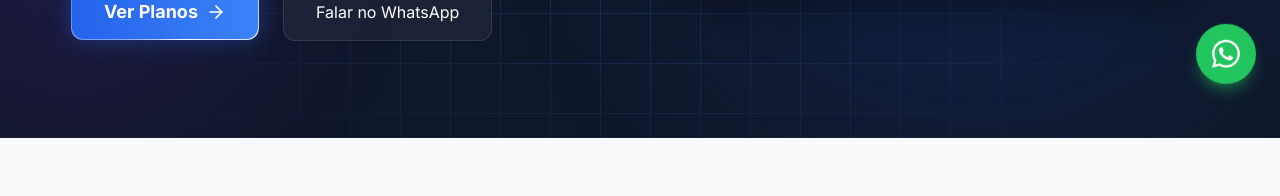
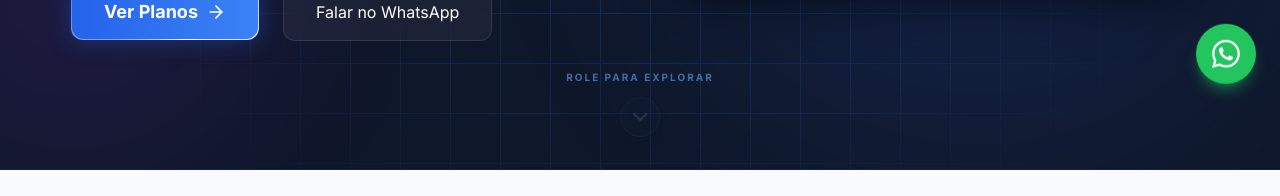
Before and after one commit to cartzdeveloper/PROFIBER-TELECOM, a React (Vite) app: page / in a window 1280 px wide. Shown: the part 687-883 px from the top of the page. Built offline with nearby package versions, Linux system fonts and the light colour scheme.

Commit message:
feat: Add scroll hint animation and parallax adjustments
Introduces a new scroll hint animation with CSS and Tailwind configuration. Updates the Hero component to incorporate parallax effects based on mouse movement and adjusts padding for better visual balance.

```diff
--- a/components/Hero.tsx
+++ b/components/Hero.tsx
@@ -1,5 +1,5 @@
 import React, { useState, useEffect, useRef } from 'react';
-import { ArrowRight, Wifi, CheckCircle2 } from 'lucide-react';
+import { ArrowRight, Wifi, CheckCircle2, ChevronDown } from 'lucide-react';
 import { Plan } from '../types';
 import { CONTACT_INFO } from '../constants';
 
@@ -15,8 +15,6 @@ export const Hero: React.FC<HeroProps> = ({ selectedPlan }) => {
     const handleMouseMove = (e: MouseEvent) => {
       if (!sectionRef.current) return;
 
-      // Calculate normalized mouse position (-1 to 1)
-      // This centers the coordinate system in the middle of the screen
       const x = (e.clientX / window.innerWidth) * 2 - 1;
       const y = (e.clientY / window.innerHeight) * 2 - 1;
 
@@ -31,12 +29,10 @@ export const Hero: React.FC<HeroProps> = ({ selectedPlan }) => {
     <section
       ref={sectionRef}
       id="home"
-      className="relative pt-36 lg:pt-48 pb-24 overflow-hidden bg-profiber-dark min-h-[95vh] flex items-center border-b border-white/5"
+      className="relative pt-36 lg:pt-48 pb-32 overflow-hidden bg-profiber-dark min-h-[95vh] flex items-center border-b border-white/5"
     >
 
       {/* --- Parallax Background Layers --- */}
-
-      {/* Layer 1: Deep Space Grid (Moves slowly opposite to mouse) */}
       <div
         className="absolute inset-0 z-0 opacity-20 pointer-events-none transition-transform duration-100 ease-out"
         style={{
@@ -55,7 +51,6 @@ export const Hero: React.FC<HeroProps> = ({ selectedPlan }) => {
         </div>
       </div>
 
-      {/* Layer 2: Glowing Orb (Moves slightly faster for depth) */}
       <div
         className="absolute top-1/4 right-0 z-0 transition-transform duration-700 ease-out"
         style={{
@@ -65,7 +60,6 @@ export const Hero: React.FC<HeroProps> = ({ selectedPlan }) => {
         <div className="w-[600px] h-[600px] bg-blue-600/20 rounded-full blur-[100px] mix-blend-screen animate-pulse"></div>
       </div>
 
-      {/* Layer 3: Secondary Accent Orb (Left side) */}
       <div
         className="absolute bottom-0 left-[-10%] z-0 transition-transform duration-1000 ease-out"
         style={{
@@ -82,7 +76,6 @@ export const Hero: React.FC<HeroProps> = ({ selectedPlan }) => {
         {/* Text Content */}
         <div className="w-full lg:w-1/2 text-center lg:text-left flex flex-col items-center lg:items-start">
 
-          {/* Large Logo with slight hover lift */}
           <div className="mb-8 transform hover:scale-105 transition-transform duration-500">
             <img
                 src="https://i.ibb.co/pvNn2Rcv/IMG-1778.png"
@@ -125,20 +118,11 @@ export const Hero: React.FC<HeroProps> = ({ selectedPlan }) => {
           </p>
 
           <div className="flex flex-col sm:flex-row gap-6 w-full sm:w-auto items-center">
-            {/*
-                ULTRA-SOPHISTICATED BUTTON DESIGN
-                - p-[1px]: Creates a razor-thin border for elegance.
-                - h-14: Sleek height (56px)
-                - shadow-[0_0_25px...]: Reduced glow spread for a cleaner look.
-            */}
             <a
               href={selectedPlan ? "#subscription-form" : "#plans"}
               className="relative inline-flex h-14 overflow-hidden rounded-xl p-[1px] group transform hover:-translate-y-1 transition-all duration-300 shadow-[0_0_25px_rgba(37,99,235,0.4)] hover:shadow-[0_0_40px_rgba(37,99,235,0.6)] focus:outline-none w-full sm:w-auto"
             >
-              {/* Spinning Light Beam - White flash on Blue */}
               <span className="absolute inset-[-1000%] animate-[spin_4s_linear_infinite] bg-[conic-gradient(from_90deg_at_50%_50%,#2563eb_0%,#ffffff_50%,#2563eb_100%)]" />
-
-              {/* Vibrant Blue Button Content */}
               <span className="inline-flex h-full w-full cursor-pointer items-center justify-center rounded-xl bg-gradient-to-r from-blue-600 to-blue-500 px-8 text-lg font-bold text-white backdrop-blur-3xl transition-all hover:brightness-110">
                 {selectedPlan ? "Finalizar Agora" : "Ver Planos"}
                 <ArrowRight className="ml-2 w-5 h-5 text-white group-hover:translate-x-1 transition-transform" />
@@ -163,15 +147,12 @@ export const Hero: React.FC<HeroProps> = ({ selectedPlan }) => {
            <div
              className="relative rounded-3xl overflow-hidden shadow-[0_30px_60px_-12px_rgba(0,0,0,0.8)] border border-white/10 group transition-all duration-200 ease-out"
              style={{
-               // Apply 3D rotation based on mouse position
                transform: `rotateY(${mousePos.x * 5}deg) rotateX(${mousePos.y * -5}deg)`,
                transformStyle: 'preserve-3d'
              }}
            >
-             {/* Overlay for depth effect */}
              <div className="absolute inset-0 bg-gradient-to-t from-profiber-dark/90 via-transparent to-transparent z-10 pointer-events-none"></div>
 
-             {/* Dynamic Gloss Reflection */}
              <div
                 className="absolute inset-0 z-20 pointer-events-none opacity-40"
                 style={{
@@ -182,14 +163,13 @@ export const Hero: React.FC<HeroProps> = ({ selectedPlan }) => {
              <img
                src="https://i.imgur.com/uSKGgmP.jpeg"
                alt="Futuristic Cyberpunk City representing High Speed"
-               className="w-full h-auto object-cover opacity-90 scale-105" // Scaled up slightly to prevent edges showing during tilt
+               className="w-full h-auto object-cover opacity-90 scale-105"
              />
 
-             {/* Floating Badge - Moves slightly separate from card for parallax */}
              <div
                className="absolute bottom-8 left-8 z-30 bg-black/50 backdrop-blur-xl border border-white/10 p-4 rounded-2xl flex items-center gap-4 shadow-xl"
                style={{
-                 transform: 'translateZ(30px)' // Pushes element "out" in 3D space
+                 transform: 'translateZ(30px)'
                }}
              >
                 <div className="p-3 bg-gradient-to-br from-blue-600 to-blue-800 rounded-xl shadow-inner relative overflow-hidden">
@@ -204,6 +184,18 @@ export const Hero: React.FC<HeroProps> = ({ selectedPlan }) => {
            </div>
         </div>
       </div>
+
+      {/* Scroll Indicator - Bottom Arrow */}
+      <div className="absolute bottom-8 left-1/2 -translate-x-1/2 z-20 hidden sm:flex flex-col items-center gap-2">
+        <span className="text-blue-400/60 text-[10px] uppercase font-bold tracking-[0.2em] mb-1 animate-pulse">Role para explorar</span>
+        <a
+          href="#plans"
+          aria-label="Rolar para baixo"
+          className="w-10 h-10 rounded-full border border-white/10 bg-white/5 flex items-center justify-center text-white/40 hover:text-profiber-sky hover:border-profiber-sky/30 hover:bg-profiber-sky/5 transition-all duration-300 animate-scroll-hint shadow-lg backdrop-blur-sm"
+        >
+          <ChevronDown className="w-6 h-6" />
+        </a>
+      </div>
     </section>
   );
 };
--- a/index.css
+++ b/index.css
@@ -5,8 +5,34 @@
 body {
   font-family: 'Inter', sans-serif;
 }
+
 .gradient-text {
   background-clip: text;
   -webkit-background-clip: text;
   -webkit-text-fill-color: transparent;
 }
+
+/* Custom Scroll Hint Animation */
+@keyframes scroll-hint {
+  0% {
+    transform: translateY(0);
+    opacity: 0.3;
+  }
+  50% {
+    transform: translateY(10px);
+    opacity: 1;
+  }
+  100% {
+    transform: translateY(0);
+    opacity: 0.3;
+  }
+}
+
+.animate-scroll-hint {
+  animation: scroll-hint 2.5s ease-in-out infinite;
+}
+
+/* Custom perspective for 3D tilts */
+.perspective-1000 {
+  perspective: 1000px;
+}
--- a/tailwind.config.js
+++ b/tailwind.config.js
@@ -16,6 +16,9 @@ export default {
       },
       fontFamily: {
         sans: ['Inter', 'sans-serif'],
+      },
+      animation: {
+        'scroll-hint': 'scroll-hint 2.5s ease-in-out infinite',
       }
     },
   },
```
